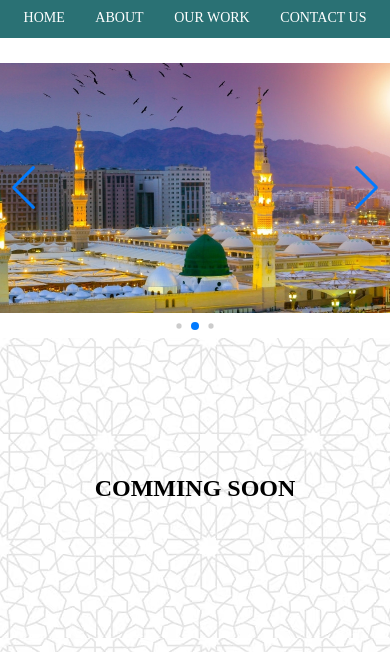
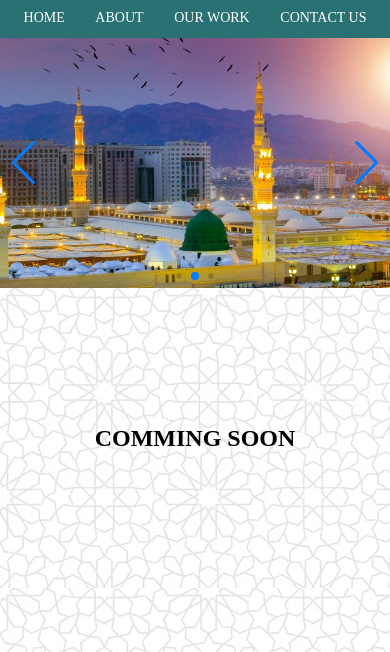
Before and after one commit to rehanraeen/Anjuman, a plain HTML site: page index.html in a window 390 px wide. Shown: the part 192-844 px from the top of the page. Drawn offline with nearby package versions, Linux system fonts and the light colour scheme.

Commit message:
css update

```diff
--- a/style.css
+++ b/style.css
@@ -44,9 +44,6 @@ body::-webkit-scrollbar{
   text-transform: uppercase;
   padding: 14px 16px;
   font-size: 20px;
-}
-
-.content{
 }
 
 .content #img{
@@ -213,11 +210,9 @@ body::-webkit-scrollbar{
     font-size: 14px;
   }
 
-  .content {
-  }
 
   .content #img {
-    max-height: 300px; /* Adjust the height as needed for mobile */
+    max-height: 250px; /* Adjust the height as needed for mobile */
   }
 
   .swiper {
```
